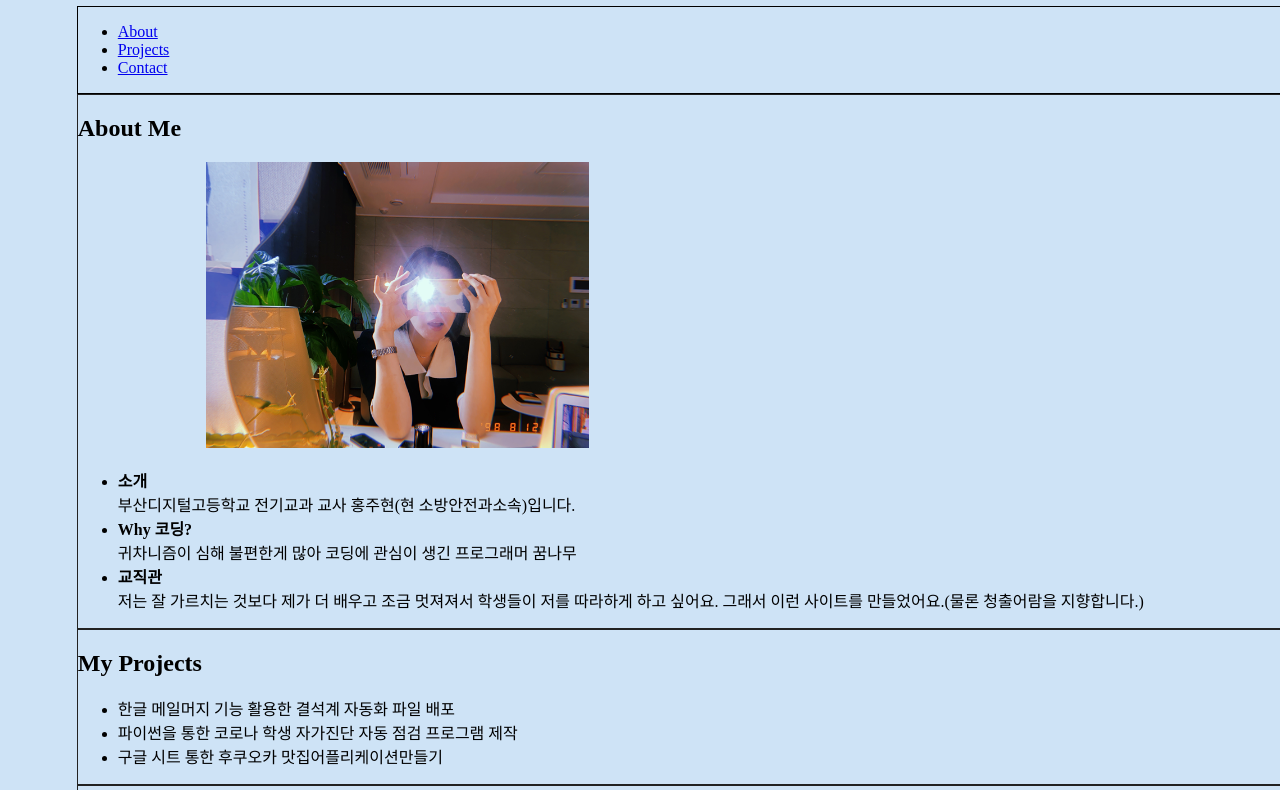
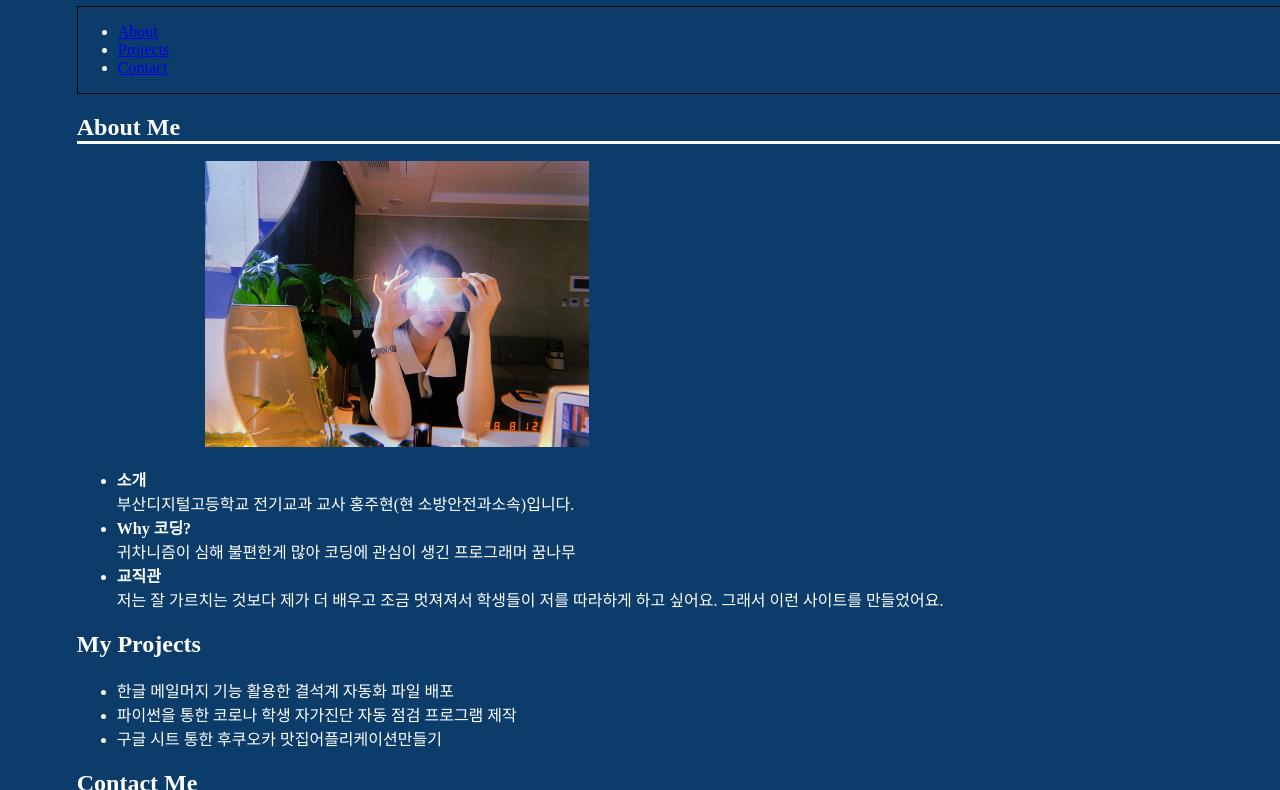
Before and after one commit to hong0405/my-portpolio, a plain HTML site: page index.html in a window 1280 px wide. Shown: the part 129-919 px from the top of the page. Drawn offline with Linux system fonts and the light colour scheme.

Commit message:
make border line at the end of the h2 line

```diff
--- a/index.html
+++ b/index.html
@@ -21,12 +21,15 @@
   <main>
 
     <section id="about">
-      <h2>About Me</h2>
+      <h2>About Me <div class="division_line">
+        </div>
+      </h2>
+
       <img src="myphoto.png" alt="myphoto" id="photo" />
       <ul>
         <li><b>소개</b><br>부산디지털고등학교 전기교과 교사 홍주현(현 소방안전과소속)입니다.</li>
         <li><b>Why 코딩?</b><br>귀차니즘이 심해 불편한게 많아 코딩에 관심이 생긴 프로그래머 꿈나무</li>
-        <li><b>교직관</b><br> 저는 잘 가르치는 것보다 제가 더 배우고 조금 멋져져서 학생들이 저를 따라하게 하고 싶어요. 그래서 이런 사이트를 만들었어요.(물론 청출어람을 지향합니다.)</li>
+        <li><b>교직관</b><br> 저는 잘 가르치는 것보다 제가 더 배우고 조금 멋져져서 학생들이 저를 따라하게 하고 싶어요. 그래서 이런 사이트를 만들었어요.</li>
       </ul>
     </section>
     <section id="projects">
--- a/style.css
+++ b/style.css
@@ -1,15 +1,15 @@
 html, body {
   height: 100%;
   width: 100%;
-  background-color: #CEE3F6;
-  font: #ffffff sans-serif;
+  background-color: #0b3c6a;
+  font-family: #ffffff sans-serif;
+  color: #ffffff;
   margin: 3%;
   padding: 0;
 }
 section{
   background-color: #EEF1F3
   padding: 1px;
-  border: solid 1px #222222;
 }
 #photo{
   padding-left: 10%;
@@ -18,3 +18,15 @@ section{
 nav{
   border: solid #000000 1px;
 }
+.division_line{
+  background-color: #ffffff;
+  border: dotted 1px deepgrey;
+  float: right;
+  width: 100%;
+  height: 3px;
+  vertical-align: bottom;
+}
+
+#myphoto{
+ display: inline-block;
+}
```
